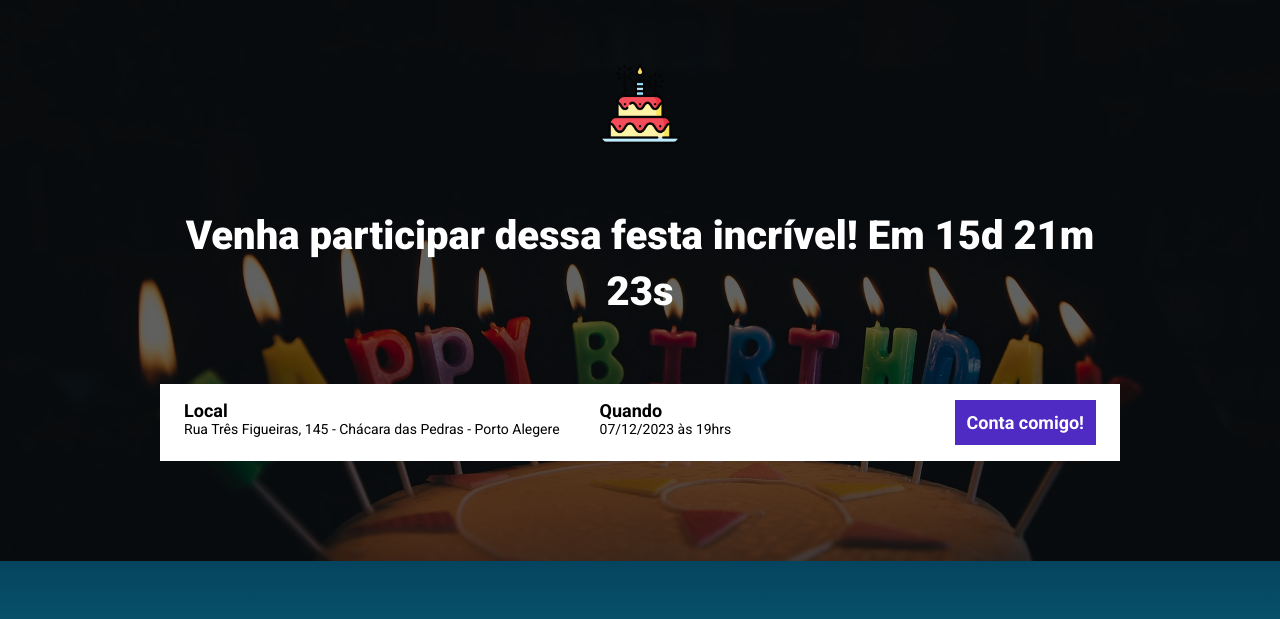
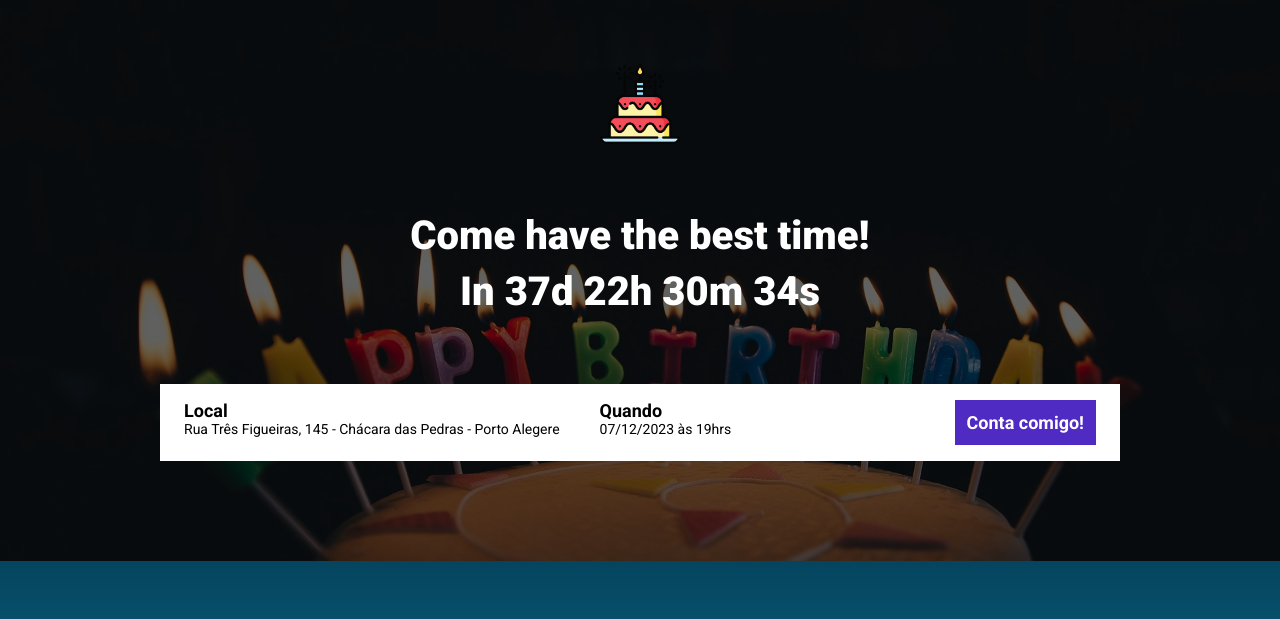
Before and after one commit to felipelippert/ex_evento, a website built with Parcel: page src/index.html in a window 1280 px wide. Shown: the top 619 px of the page. Built offline with nearby package versions, Linux system fonts and the light colour scheme.

Commit message:
finished

```diff
--- a/src/index.html
+++ b/src/index.html
@@ -14,7 +14,7 @@
     <header class="hero">
         <div class="container">
             <img class="hero__logo" src="./images/birthday-cake.png" alt="">
-            <p class="hero__text">Venha participar dessa festa incrível! Em 15d 21m 23s</p>
+            <p class="hero__text">Come have the best time!<br>In <span id="countdown"></span></p>
             <div class="infos__bar">
                 <ul class="infos__bar__infos">
                     <li class="infos__bar__infos__item">
--- a/src/scripts/main.js
+++ b/src/scripts/main.js
@@ -1 +1,27 @@
 AOS.init();
+
+const eventDate = new Date("Jan 15, 2024 19:00:00");
+const eventTimeStamp = eventDate.getTime();
+
+const timeCounter = setInterval(function() {
+    const now = new Date();
+    const currentTimeStamp = now.getTime();
+
+    const timeUntilEvent = eventTimeStamp - currentTimeStamp;
+
+    const dayInMs = 1000 * 60 * 60 * 24;
+    const hoursInMs = 1000 * 60 * 60;
+    const minutesInMs = 1000 * 60;
+
+    const daysUntilEvent = Math.floor(timeUntilEvent / dayInMs);
+    const hoursUntilEvent = Math.floor((timeUntilEvent % dayInMs) / hoursInMs);
+    const minutesUntilEvent = Math.floor((timeUntilEvent % hoursInMs) / minutesInMs);
+    const secondsUntilEvent = Math.floor((timeUntilEvent % minutesInMs) / 1000)
+
+    document.getElementById('countdown').innerHTML = `${daysUntilEvent}d ${hoursUntilEvent}h ${minutesUntilEvent}m ${secondsUntilEvent}s`;
+
+    if (timeUntilEvent < 0) {
+        clearInterval(timeCounter);
+        document.getElementById('countdown').innerHTML = 'Evento expirado'
+    }
+}, 1000)
```
